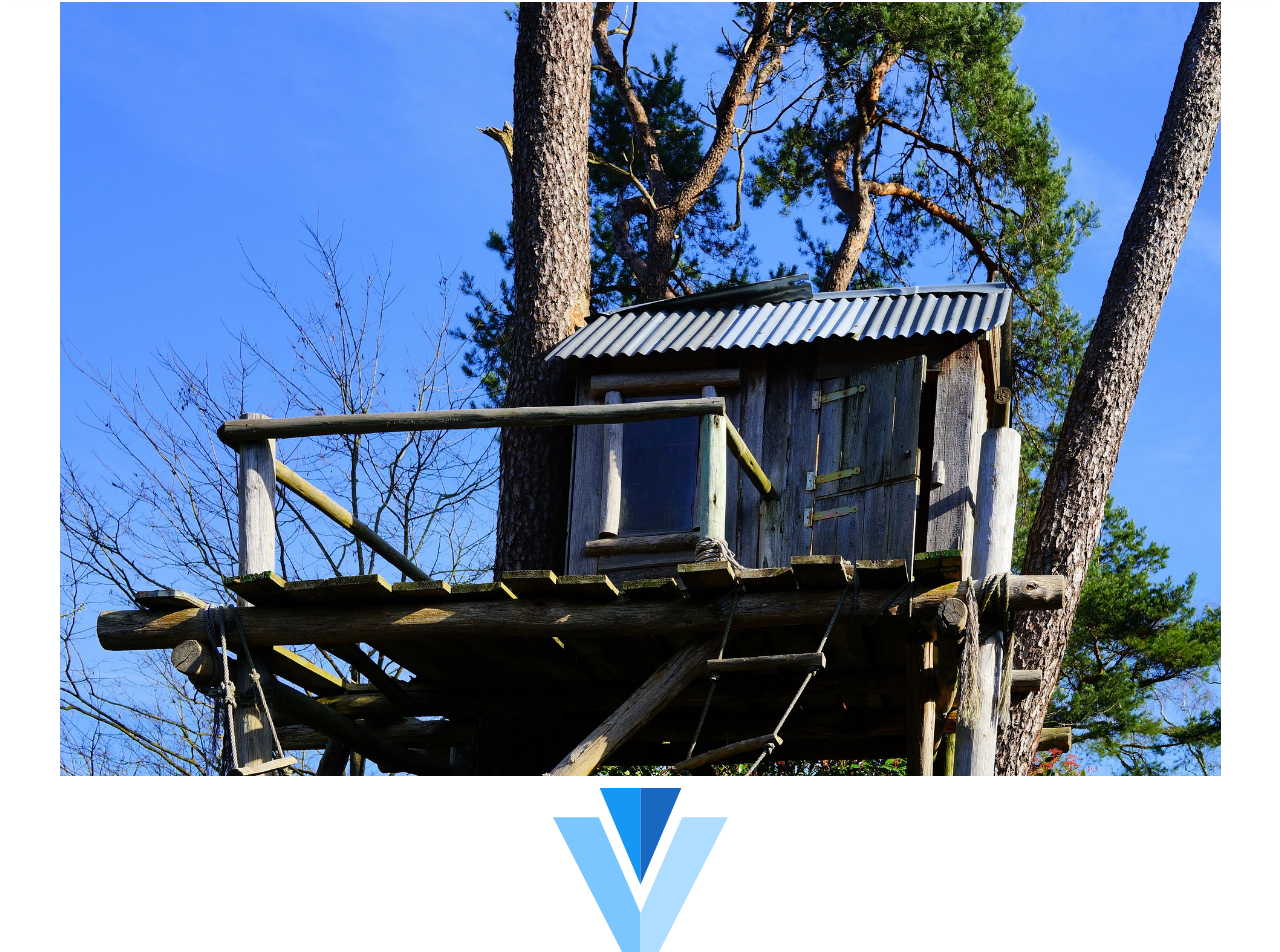
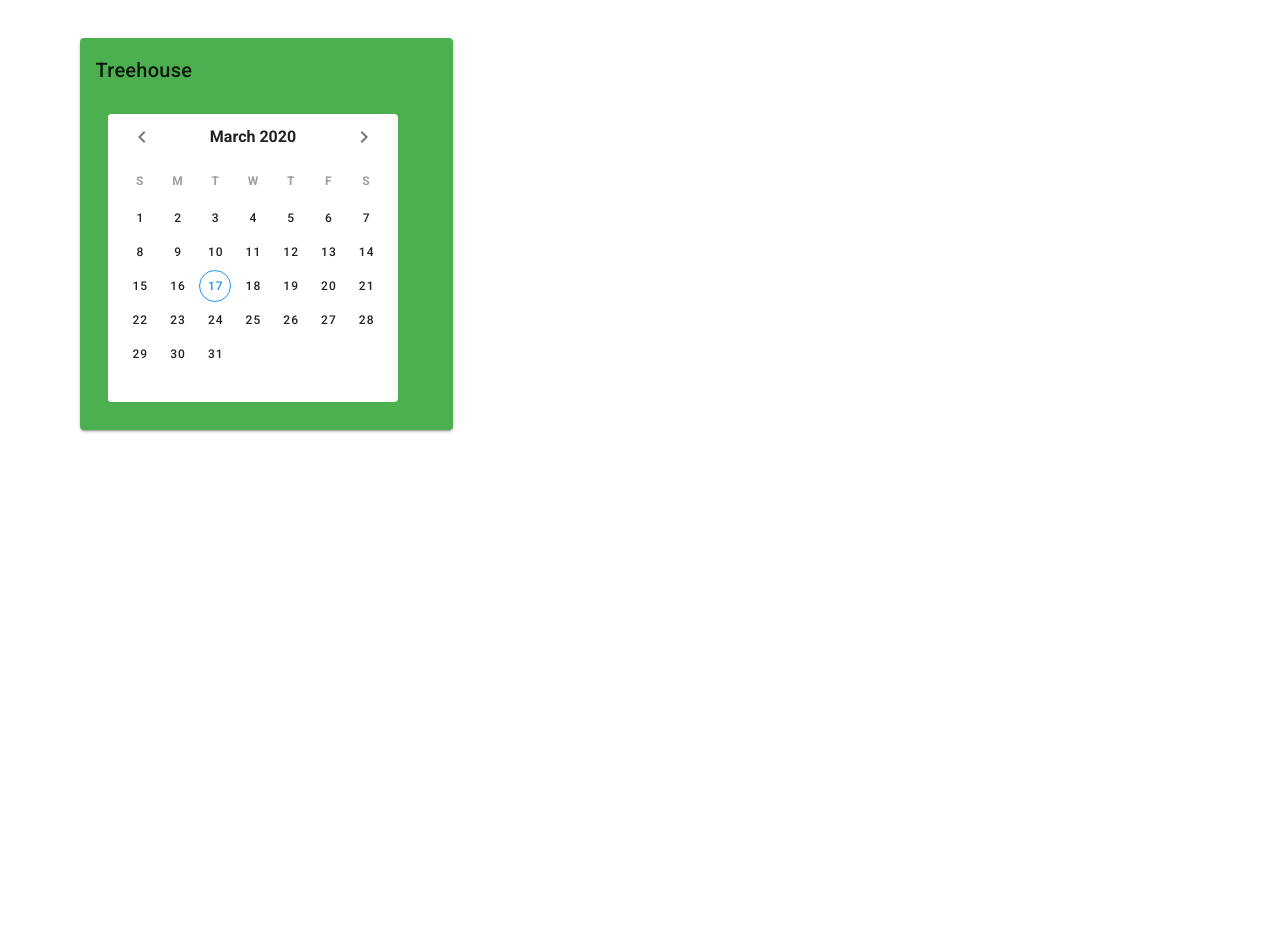
Before and after one commit to giatrakosg/treehouse, a Vue app in the folder treehouse/: page / in a window 1280 px wide. Shown: the part 74-1026 px from the top of the page. After the commit the page ends 862 px from the top, so only its background shows below. Built offline with nearby package versions, Linux system fonts and the light colour scheme.

Commit message:
create search form

```diff
--- a/treehouse/src/components/HelloWorld.vue
+++ b/treehouse/src/components/HelloWorld.vue
@@ -3,78 +3,22 @@
         <v-container>
             <v-img contain
              src="../assets/back-ground-image-3.jpg">
-
+             <v-layout row class="mx-5 my-9">
+                 <v-flex sm4 md4 lg4 >
+                     <SearchForm />
+                 </v-flex>
+             </v-layout>
             </v-img>
-          <v-row class="text-center">
-            <v-col cols="12">
-              <v-img
-                :src="require('../assets/logo.svg')"
-                class="my-3"
-                contain
-                height="200"
-              />
-            </v-col>
-
-          </v-row>
         </v-container>
     </div>
 </template>
 
 <script>
+import SearchForm from './SearchForm/SearchForm'
   export default {
     name: 'HelloWorld',
-
-    data: () => ({
-      ecosystem: [
-        {
-          text: 'vuetify-loader',
-          href: 'https://github.com/vuetifyjs/vuetify-loader',
-        },
-        {
-          text: 'github',
-          href: 'https://github.com/vuetifyjs/vuetify',
-        },
-        {
-          text: 'awesome-vuetify',
-          href: 'https://github.com/vuetifyjs/awesome-vuetify',
-        },
-      ],
-      importantLinks: [
-        {
-          text: 'Documentation',
-          href: 'https://vuetifyjs.com',
-        },
-        {
-          text: 'Chat',
-          href: 'https://community.vuetifyjs.com',
-        },
-        {
-          text: 'Made with Vuetify',
-          href: 'https://madewithvuejs.com/vuetify',
-        },
-        {
-          text: 'Twitter',
-          href: 'https://twitter.com/vuetifyjs',
-        },
-        {
-          text: 'Articles',
-          href: 'https://medium.com/vuetify',
-        },
-      ],
-      whatsNext: [
-        {
-          text: 'Explore components',
-          href: 'https://vuetifyjs.com/components/api-explorer',
-        },
-        {
-          text: 'Select a layout',
-          href: 'https://vuetifyjs.com/layout/pre-defined',
-        },
-        {
-          text: 'Frequently Asked Questions',
-          href: 'https://vuetifyjs.com/getting-started/frequently-asked-questions',
-        },
-      ],
-    }),
+    components : {
+        SearchForm
+    }
   }
 </script>
--- /dev/null
+++ b/treehouse/src/components/SearchForm/SearchForm.vue
@@ -0,0 +1,38 @@
+<template>
+    <v-card
+        color="primary"
+    >
+        <v-card-title >
+            Treehouse
+        </v-card-title>
+        <v-card-text>
+            <v-form>
+                <v-col cols="12" sm="6">
+                  <v-date-picker v-model="dates" range color="blue" no-title></v-date-picker>
+                </v-col>
+            </v-form>
+        </v-card-text>
+    </v-card>
+
+</template>
+
+<script>
+export default {
+    name: "SearchForm",
+    data: () => ({
+        picker:null ,
+        dates: [],
+
+    }),
+    computed: {
+      dateRangeText () {
+        return this.dates.join(' ~ ')
+      },
+    },
+
+}
+</script>
+
+<style scoped>
+
+</style>
```
